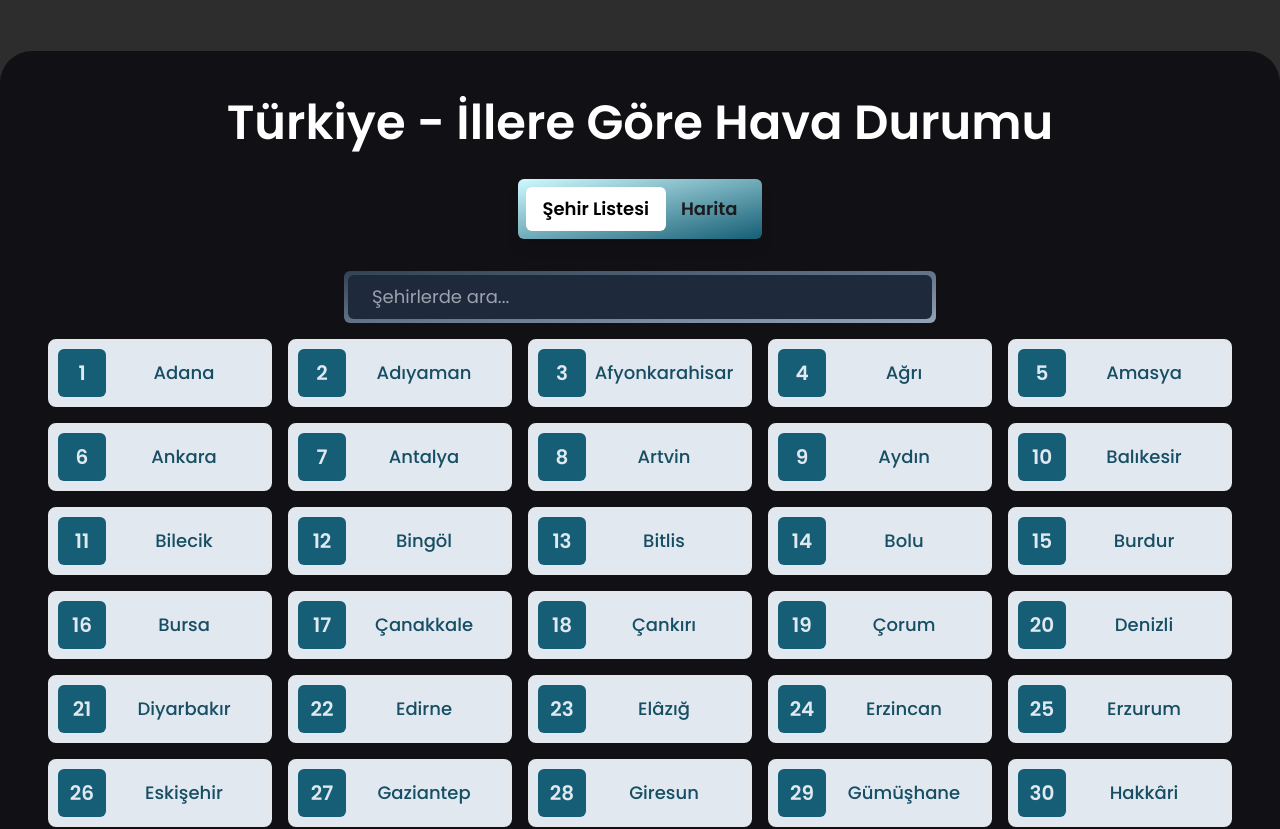
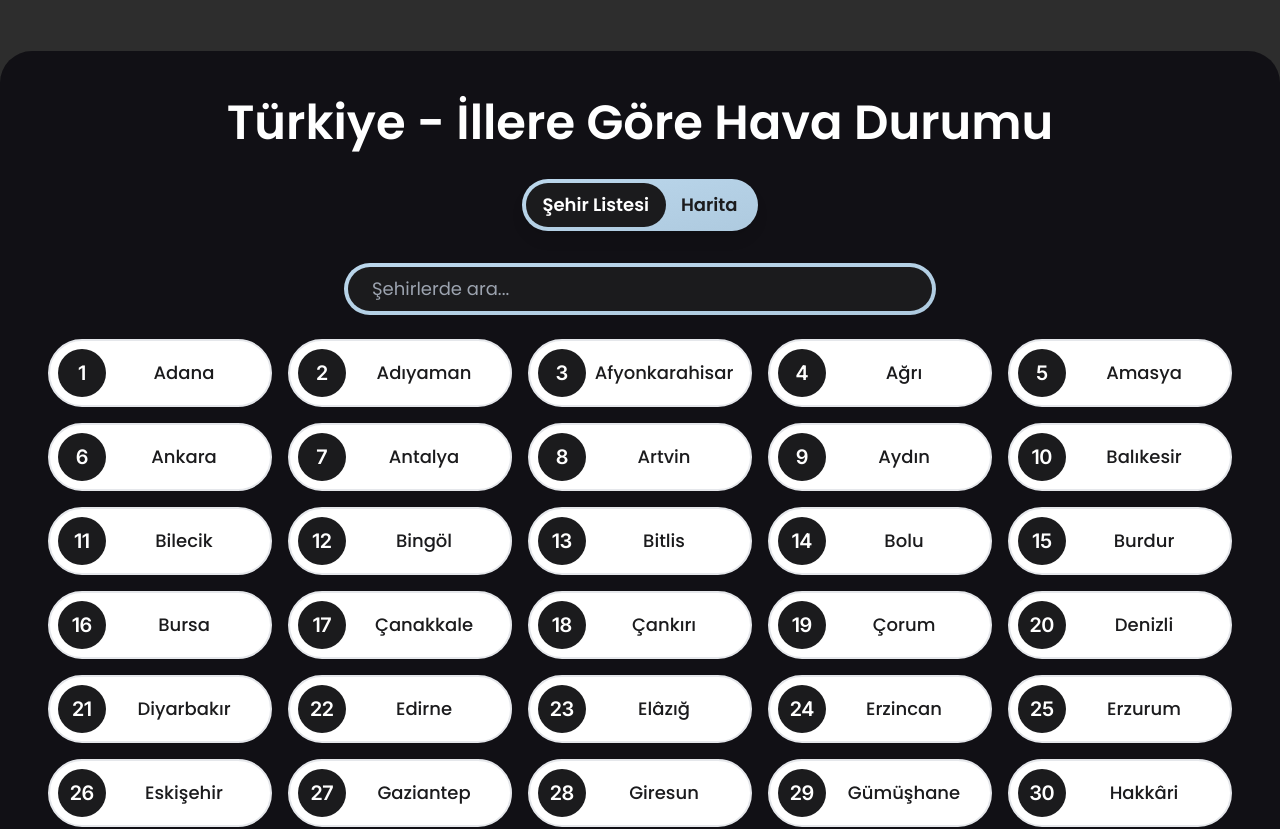
Before and after one commit to batuhankendirli/bkweather, a Next.js app: page / in a window 1280 px wide. Shown: the top 829 px of the page. Built offline with nearby package versions, Linux system fonts and the light colour scheme.

Commit message:
color palette correction on home page

```diff
--- a/app/components/City.tsx
+++ b/app/components/City.tsx
@@ -7,8 +7,13 @@ interface CityProps {
 
 const City = ({ name, code }: CityProps) => {
   return (
-    <Link href={`/city/${code}`} className="flex items-center p-2 bg-slate-200 text-cyan-900 border-2 rounded-lg group hover:bg-slate-800 hover:text-slate-200 duration-300">
-      <span className="w-12 h-12 bg-cyan-800 text-slate-200 font-semibold flex items-center justify-center rounded-md text-xl group-hover:bg-slate-200 group-hover:text-cyan-900">{code}</span>
+    <Link
+      href={`/city/${code}`}
+      className="flex items-center p-2 bg-white text-color-tertiary border-2 rounded-full group hover:bg-color-tertiary hover:text-white duration-300"
+    >
+      <span className="w-12 h-12 bg-color-tertiary text-white font-semibold font-inter flex items-center justify-center rounded-full text-xl group-hover:bg-white group-hover:text-color-tertiary">
+        {code}
+      </span>
       <p className="flex-1 text-center text-lg font-medium">{name}</p>
     </Link>
   );
--- a/app/page.tsx
+++ b/app/page.tsx
@@ -68,11 +68,11 @@ const Home = () => {
     <div className="flex flex-col min-h-screen">
       <h1 className="text-5xl font-semibold text-center mb-8">Türkiye - İllere Göre Hava Durumu</h1>
       <div
-        className="sticky top-4 flex p-2 bg-gradient-to-br from-cyan-100 to-cyan-800 rounded-md text-color-tertiary mb-8 self-center shadow-lg"
+        className="sticky top-4 flex p-1 mb-8 bg-gradient-to-br from-color-fourth to-color-fifth rounded-full text-color-tertiary self-center shadow-lg"
         ref={parentRef}
       >
         <div
-          className="selection bg-white rounded-md"
+          className="selection bg-color-tertiary rounded-full"
           style={
             {
               '--left': `${position.left}px`,
@@ -85,15 +85,15 @@ const Home = () => {
 
         <button
           className={`py-2 px-4 font-semibold text-lg relative duration-100 ${
-            !position.left ? 'bg-white rounded-md' : ''
-          } ${activeTab === 'cities' ? 'active text-black' : ''}`}
+            !position.left ? 'bg-color-tertiary rounded-full' : ''
+          } ${activeTab === 'cities' ? 'active text-white' : ''}`}
           onClick={(e) => handleClick(e, 'cities')}
         >
           Şehir Listesi
         </button>
         <button
           className={`py-2 px-4 font-semibold text-lg relative duration-100 ${
-            activeTab === 'map' ? 'active text-black' : ''
+            activeTab === 'map' ? 'active text-white' : ''
           }`}
           onClick={(e) => (handleClick(e, 'map'), setSearch(''), setFilteredCities(cities))}
         >
@@ -101,12 +101,12 @@ const Home = () => {
         </button>
       </div>
       {activeTab === 'cities' ? (
-        <div className="flex self-stretch flex-col gap-4">
-          <div className="self-center w-full sm:w-1/2 bg-gradient-to-br from-slate-700 to-slate-400 rounded-md p-1">
+        <div className="flex self-stretch flex-col gap-6">
+          <div className="self-center w-full sm:w-1/2 bg-gradient-to-br from-color-fourth to-color-fifth rounded-full p-1">
             <input
               type="text"
               placeholder="Şehirlerde ara..."
-              className="bg-slate-800 py-2 px-6 text-lg w-full rounded-md focus:outline-none"
+              className="bg-color-tertiary py-2 px-6 text-lg w-full rounded-full focus:outline-none"
               value={search}
               onChange={(e) => handleSearch(e)}
             />
@@ -117,12 +117,12 @@ const Home = () => {
             ))}
           </div>
           {filteredCities.length < 1 ? (
-            <div className="flex flex-col items-center w-full bg-red-400 py-6 gap-4">
-              <p className="text-color-tertiary font-medium text-xl text-center">
+            <div className="flex flex-col items-center w-full bg-red-400 py-6 gap-4 rounded-xl">
+              <p className="text-white font-medium text-xl text-center">
                 Aradığınız kriteri sağlayan bir şehir bulunamadı.
               </p>
               <button
-                className="bg-color-tertiary text-color-fifth text-lg font-medium rounded-full px-8 py-3 shadow-lg duration-300 hover:scale-[1.03] hover:shadow-xl  active:scale-100 active:shadow-md"
+                className="bg-color-tertiary text-white text-lg font-medium rounded-full px-8 py-3 shadow-lg duration-300 hover:scale-[1.03] hover:shadow-xl  active:scale-100 active:shadow-md"
                 onClick={() => (setSearch(''), setFilteredCities(cities))}
               >
                 Filtreyi sıfırla
@@ -135,7 +135,7 @@ const Home = () => {
           <div className="flex-1">
             <TurkeyMap
               hoverable
-              customStyle={{ idleColor: '#888', hoverColor: '#0083b0' }}
+              customStyle={{ idleColor: '#888', hoverColor: '#bbd7ec' }}
               showTooltip
               onClick={(city) => handleMapClick(city)}
             />
```
